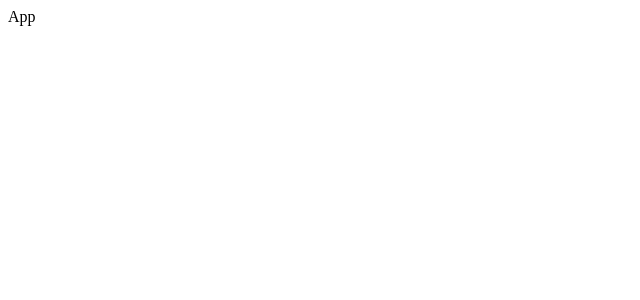
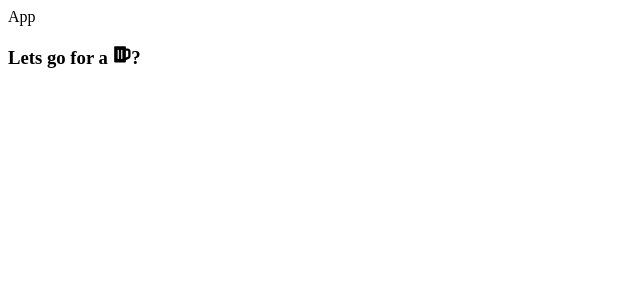
Before and after one commit to Mackowi/shopping-cart, a React (Create React App) app: page / in a window 1280 px wide. Shown: the top 300 px of the page, without its empty margins (0-640 px from the left). Built offline with nearby package versions, Linux system fonts and the light colour scheme.

Commit message:
react icons implementation

```diff
--- a/package.json
+++ b/package.json
@@ -8,6 +8,7 @@
     "@testing-library/user-event": "^13.5.0",
     "react": "^18.2.0",
     "react-dom": "^18.2.0",
+    "react-icons": "^4.8.0",
     "react-scripts": "5.0.1",
     "web-vitals": "^2.1.4"
   },
--- a/src/App.js
+++ b/src/App.js
@@ -1,9 +1,10 @@
-
+import { FaBeer } from 'react-icons/fa';
 
 export default function App() {
   return (
     <div className="App">
       App
+      <h3> Lets go for a <FaBeer />? </h3>
     </div>
   );
 }
```
Also changed, not shown: 1 other file (tests, documents, lock files or other folders).
